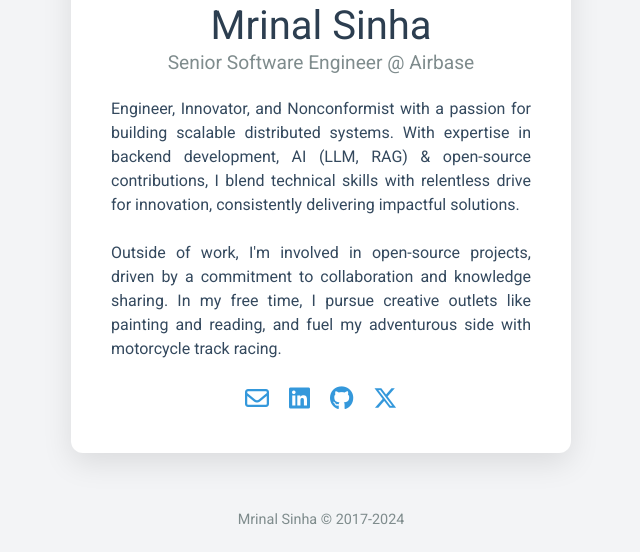
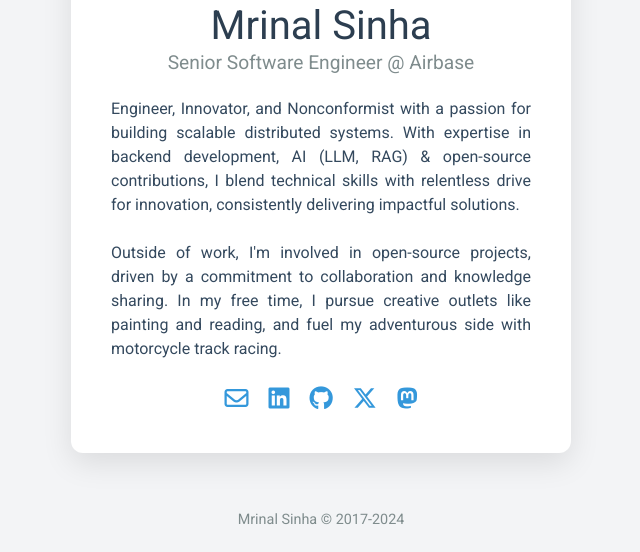
Before and after one commit to themrinalsinha/mrinal.xyz, a plain HTML site: page index.html in a window 1280 px wide. Shown: the part 248-800 px from the top of the page, without its empty margins (319-959 px from the left). Drawn offline with Linux system fonts and the light colour scheme.

Commit message:
added mastodon in social links

```diff
--- a/index.html
+++ b/index.html
@@ -196,9 +196,9 @@
 
             <!-- Social Media Links -->
             <div class="social-icons">
-              <a href="mailto:mail@themrinalsinha.com" target="_blank" class="icon">
-                  <i class="fa-regular fa-envelope"></i>
-              </a>
+                <a href="mailto:mail@themrinalsinha.com" target="_blank" class="icon">
+                    <i class="fa-regular fa-envelope"></i>
+                </a>
                 <a href="https://www.linkedin.com/in/themrinalsinha" target="_blank" class="icon">
                     <i class="fab fa-linkedin"></i>
                 </a>
@@ -207,6 +207,9 @@
                 </a>
                 <a href="https://x.com/themrinalsinha" target="_blank" class="icon">
                     <i class="fa-brands fa-x-twitter"></i>
+                </a>
+                <a rel="me" href="https://mastodon.social/@themrinalsinha" target="_blank" class="icon">
+                    <i class="fa-brands fa-mastodon"></i>
                 </a>
             </div>
         </div>
```
